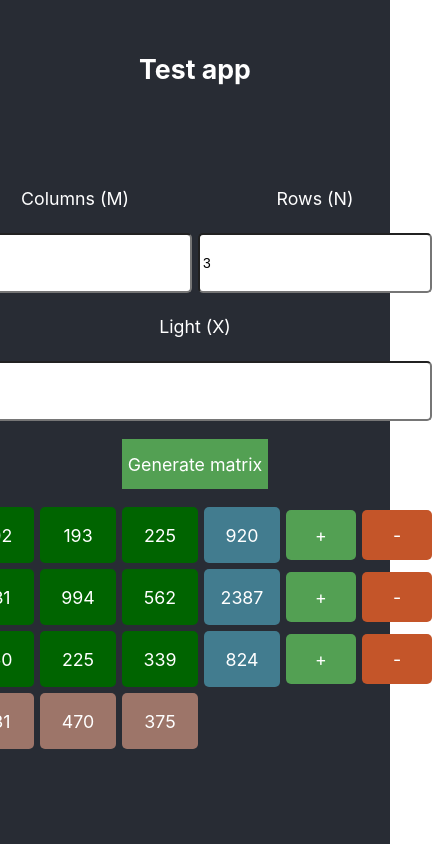
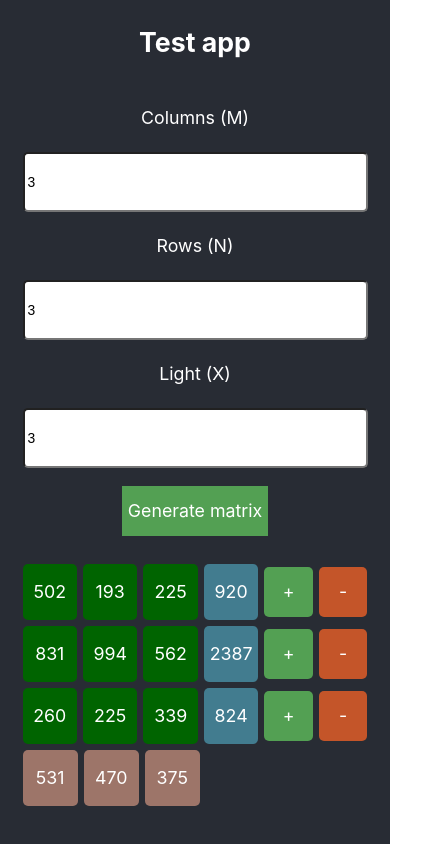
Before and after one commit to Eugene-im/somethingLikeReactWithRedux, a React (Create React App) app: page / in a window 390 px wide. Both pictures are taken after a click on the button "Generate matrix". Shown: the whole page, 435 px wide, since content can reach past the window. Built offline with nearby package versions, Linux system fonts and the light colour scheme.

Commit message:
[add] fixes in css for mob dev

```diff
--- a/src/App.scss
+++ b/src/App.scss
@@ -23,7 +23,10 @@
   flex-wrap: wrap;
   max-width: 500px;
   justify-content: center;
-  margin-bottom: 15px;
+  margin-bottom: 25px;
+}
+.app-output{
+  margin-bottom: 25px;
 }
 
 .input-group {
@@ -86,6 +89,7 @@
   align-items: center;
   justify-content: center;
   user-select: none;
+  flex: 0 1 14%;
 }
 
 .cell-item {
@@ -134,22 +138,22 @@
   color: #61dafb;
 }
 
-/* .App-logo {
-  height: 40vmin;
-  pointer-events: none;
-}
+@media (max-width: 900px) {
+  .App {
+    width: 100%;
+    overflow-x: scroll;
+  }
 
-@media (prefers-reduced-motion: no-preference) {
-  .App-logo {
-    animation: App-logo-spin infinite 20s linear;
+  .App-main {
+    max-width: 90vw;
+    width: 100%;
+    overflow: scroll;
+    align-items: initial;
   }
 }
 
-@keyframes App-logo-spin {
-  from {
-    transform: rotate(0deg);
+@media (max-width: 900px) and (orientation:landscape) {
+  .App-main {
+    align-items: center;
   }
-  to {
-    transform: rotate(360deg);
-  }
-} */
+}
```
